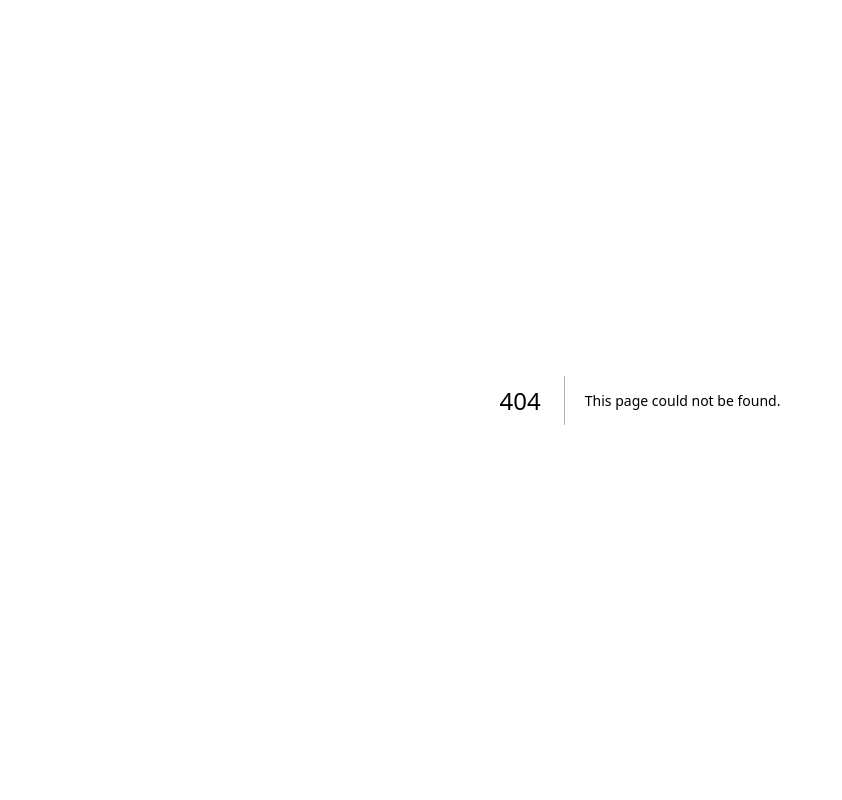
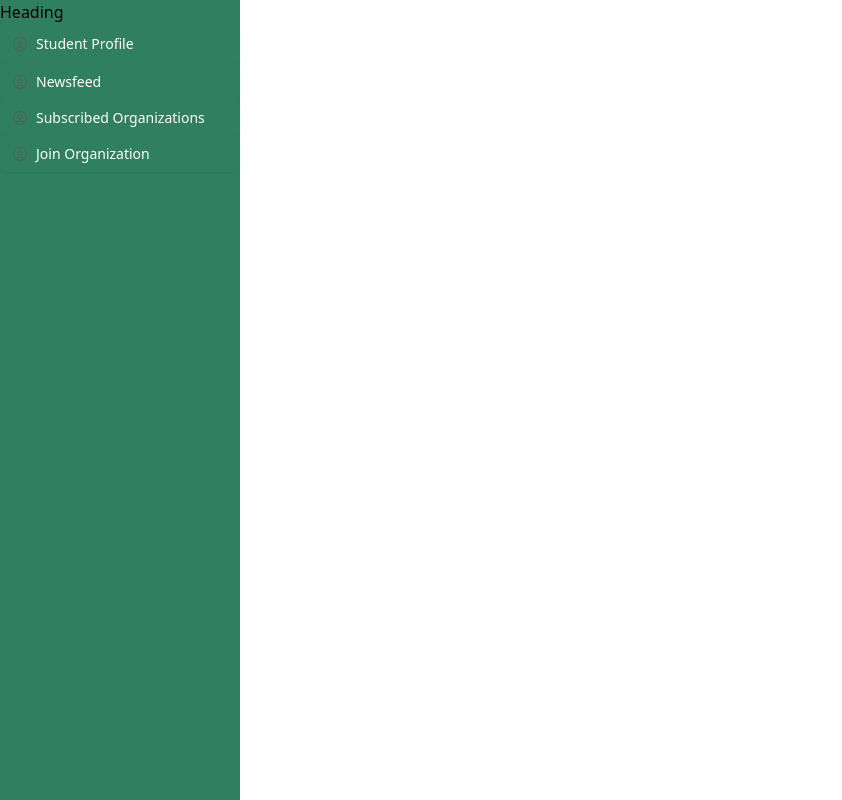
Before and after one commit to kemdav/Tambayan, a Next.js app: page /test/side-nav-bar-test in a window 1280 px wide. Before the commit this address had no page. Shown: the whole page, without its empty margins (0-842 px from the left). Built offline with nearby package versions, Linux system fonts and the light colour scheme.

Commit message:
feat: Initial navigation bar

```diff
--- /dev/null
+++ b/src/app/components/icons/AddIcon.tsx
@@ -0,0 +1,21 @@
+import type { SVGProps } from "react";
+
+interface Props extends SVGProps<SVGSVGElement> {}
+
+export function AddIcon({ className, ...props }: Props) {
+  return (
+    <svg
+      viewBox="0 0 31 31"
+      fill="none"
+      xmlns="http://www.w3.org/2000/svg"
+      className={className}
+      {...props}
+    >
+      <path
+        d="M25.1875 3.875H5.8125C4.74245 3.875 3.875 4.74245 3.875 5.8125V25.1875C3.875 26.2576 4.74245 27.125 5.8125 27.125H25.1875C26.2576 27.125 27.125 26.2576 27.125 25.1875V5.8125C27.125 4.74245 26.2576 3.875 25.1875 3.875Z"
+        fill="#555555"
+      />
+      <path d="M0 0H31V31H0V0Z" fill="white" />
+    </svg>
+  );
+}
--- /dev/null
+++ b/src/app/components/icons/NewsfeedIcon.tsx
@@ -0,0 +1,32 @@
+import type { SVGProps } from "react";
+
+interface Props extends SVGProps<SVGSVGElement> {}
+
+export function NewsfeedIcon({ className, ...props }: Props) {
+  return (
+    <svg
+      viewBox="0 0 32 32"
+      fill="none"
+      xmlns="http://www.w3.org/2000/svg"
+      className={className}
+      {...props}
+    >
+      <path
+        d="M4 13.3337C4 8.30566 4 5.79099 5.56267 4.22966C7.12533 2.66833 9.63867 2.66699 14.6667 2.66699H17.3333C22.3613 2.66699 24.876 2.66699 26.4373 4.22966C27.9987 5.79233 28 8.30566 28 13.3337V18.667C28 23.695 28 26.2097 26.4373 27.771C24.8747 29.3323 22.3613 29.3337 17.3333 29.3337H14.6667C9.63867 29.3337 7.124 29.3337 5.56267 27.771C4.00133 26.2083 4 23.695 4 18.667V13.3337Z"
+        stroke="white"
+        strokeWidth="1.5"
+      />
+      <path
+        d="M8 16C8 14.1147 8 13.172 8.58667 12.5867C9.17067 12 10.1133 12 12 12H20C21.8853 12 22.828 12 23.4133 12.5867C24 13.172 24 14.1147 24 16V21.3333C24 23.2187 24 24.1613 23.4133 24.7467C22.828 25.3333 21.8853 25.3333 20 25.3333H12C10.1147 25.3333 9.172 25.3333 8.58667 24.7467C8 24.1627 8 23.22 8 21.3333V16Z"
+        stroke="white"
+        strokeWidth="1.5"
+      />
+      <path
+        d="M9.33337 8H16"
+        stroke="white"
+        strokeWidth="1.5"
+        strokeLinecap="round"
+      />
+    </svg>
+  );
+}
--- /dev/null
+++ b/src/app/components/icons/SubscribedOrgIcon.tsx
@@ -0,0 +1,25 @@
+import type { SVGProps } from "react";
+
+interface Props extends SVGProps<SVGSVGElement> {}
+
+export function SubscribedOrgIcon({ className, ...props }: Props) {
+  return (
+    <svg
+      viewBox="0 0 31 31"
+      fill="none"
+      xmlns="http://www.w3.org/2000/svg"
+      className={className}
+      {...props}
+    >
+      <path
+        opacity="0.3"
+        d="M24.5288 6.45801H6.45837L15.5 10.9788L24.5288 6.45801ZM24.5417 16.8559V9.04134L15.5 13.5622L6.45837 9.04134V19.3747H19.8271C20.5505 17.8505 22.1005 16.7913 23.8959 16.7913C24.1155 16.7913 24.335 16.8301 24.5417 16.8559Z"
+        fill="white"
+      />
+      <path
+        d="M27.1121 18.135V6.45833C27.1121 5.0375 25.9496 3.875 24.5288 3.875H6.45833C5.0375 3.875 3.875 5.0375 3.875 6.45833V19.375C3.875 20.7958 5.0375 21.9583 6.45833 21.9583H19.4396C19.8013 24.4383 22.1521 26.2854 24.8388 25.7429C26.5696 25.3942 27.9775 23.9733 28.3263 22.2425C28.6492 20.6408 28.1196 19.1554 27.1121 18.135ZM24.5288 6.45833L15.5 10.9792L6.45833 6.45833H24.5288ZM19.8271 19.375H6.45833V9.04167L15.5 13.5625L24.5417 9.04167V16.8562C24.335 16.8304 24.1154 16.7917 23.8958 16.7917C22.1004 16.7917 20.5504 17.8508 19.8271 19.375ZM26.4792 21.9583H21.3125V20.6667H26.4792V21.9583Z"
+        fill="white"
+      />
+    </svg>
+  );
+}
--- a/src/app/components/icons/index.ts
+++ b/src/app/components/icons/index.ts
@@ -12,6 +12,10 @@ export * from "./CourseIcon";
 export * from "./EmailIcon";
 export * from "./UniversityIcon";
 export * from "./TambayanTextIcon";
+export * from "./AddIcon";
+export * from "./NewsfeedIcon";
+export * from "./StudentProfileIcon";
+export * from "./SubscribedOrgIcon";
 
 // When used at a page
 // import { PlusIcon, UserIcon } from '@/components/icons';
--- /dev/null
+++ b/src/app/components/ui/general/button-list.tsx
@@ -0,0 +1,35 @@
+import React from "react";
+import { ButtonConfig } from "@/app/components/ui/general/button-type";
+import { Button } from "@/app/components/ui/general/button";
+
+interface ButtonListProps {
+  buttons: ButtonConfig[];
+  className?: string;
+}
+export const ButtonList = ({ buttons, className }: ButtonListProps) => {
+  return (
+    <div className={className}>
+      {buttons.map((buttonProps) => {
+        // Destructure our custom props from the rest of the standard button attributes.
+        const {
+          id,
+          children,
+          icon,
+          iconPosition = "left",
+          ...restOfProps
+        } = buttonProps;
+
+        return (
+          <Button
+            key={id} // Use our required `id` for the key
+            {...restOfProps} // Spread the remaining props (onClick, className, disabled, etc.)
+          >
+            {icon && iconPosition === "left" && icon}
+            {children}
+            {icon && iconPosition === "right" && icon}
+          </Button>
+        );
+      })}
+    </div>
+  );
+};
--- /dev/null
+++ b/src/app/components/ui/general/button-type.tsx
@@ -0,0 +1,8 @@
+import type React from "react";
+
+export type ButtonConfig = {
+  id: string | number;
+  children: React.ReactNode;
+  icon?: React.ReactNode;
+  iconPosition?: "left" | "right";
+} & React.ButtonHTMLAttributes<HTMLButtonElement>;
--- a/src/app/components/ui/general/side-navigation-bar-component.tsx
+++ b/src/app/components/ui/general/side-navigation-bar-component.tsx
@@ -1,3 +1,53 @@
-export default function SideNavBar(){
-    return <h1>Hello</h1>;
+import { ButtonList } from "@/app/components/ui/general/button-list";
+import { ButtonConfig } from "@/app/components/ui/general/button-type";
+import {
+  AddIcon,
+  NewsfeedIcon,
+  StudentProfileIcon,
+  SubscribedOrgIcon,
+  UserPofileLoginIcon,
+} from "@/app/components/icons";
+
+export default function SideNavBar() {
+  const myButtons: ButtonConfig[] = [
+    {
+      id: "save-btn",
+      children: "Student Profile",
+      className:
+        "h-10 justify-start bg-tint-forest-fern transition delay-150 duration-5000 ease-in-out hover:translate-200 hover:bg-neutral-deep-forst-green text-neutral-pure-white",
+      icon: <UserPofileLoginIcon className="bg-action-light-blue" />,
+    },
+    {
+      id: "cancel-btn",
+      children: "Newsfeed",
+      className:
+        "button-secondary justify-start bg-tint-forest-fern hover:bg-primary-forest-green text-neutral-pure-white",
+      icon: <UserPofileLoginIcon className="bg-action-light-blue" />,
+    },
+    {
+      id: "delete-btn",
+      children: "Subscribed Organizations",
+      className:
+        "button-danger justify-start bg-tint-forest-fern text-neutral-pure-white",
+      icon: <UserPofileLoginIcon className="bg-action-light-blue" />,
+    },
+    {
+      id: "disabled-btn",
+      children: "Join Organization",
+      className: "justify-start bg-tint-forest-fern text-neutral-pure-white",
+      icon: <UserPofileLoginIcon className="bg-action-light-blue" />,
+    },
+  ];
+
+  return (
+    <main className="bg-tint-forest-fern w-60 h-screen">
+      <div>
+        <h1>Heading</h1>
+      </div>
+
+      <div>
+        <ButtonList buttons={myButtons} className="flex flex-col" />
+      </div>
+    </main>
+  );
 }
--- /dev/null
+++ b/src/app/test/side-nav-bar-test/page.tsx
@@ -0,0 +1,7 @@
+"use client";
+
+import SideNavBar from "@/app/components/ui/general/side-navigation-bar-component";
+
+export default function SideNavBarTestPage() {
+  return <SideNavBar></SideNavBar>;
+}
```
Also changed, not shown: src/app/components/icons/StudentProfileIcon.tsx (added, +20 -0 lines).
